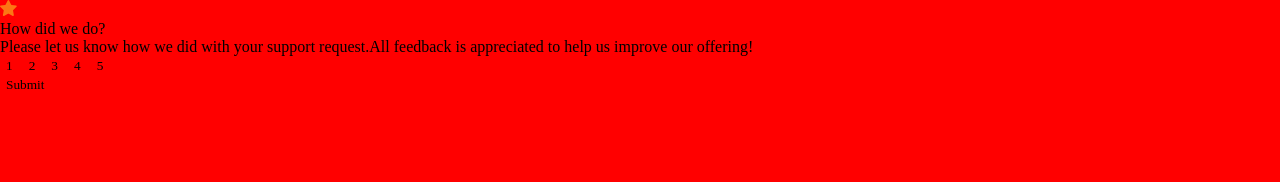
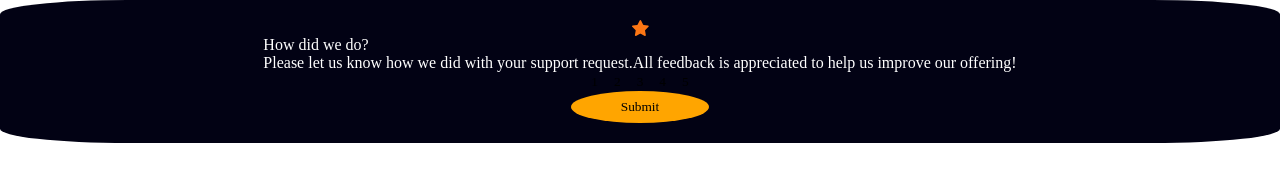
Before and after one commit to CallesJordi/202304-w2ch1-jordi-calles, a website: page app/index.html in a window 1280 px wide. Drawn offline with nearby package versions, Linux system fonts and the light colour scheme; files that its build step writes are made by us from their sources.

Commit message:
Add section styles and button styles

```diff
--- /dev/null
+++ b/src/sass/core/_buttons.scss
@@ -0,0 +1,7 @@
+.main-section {
+  &__submit-button {
+    border-radius: 50%;
+    padding: 8px 50px;
+    background-color: orange;
+  }
+}
--- a/src/sass/core/_resets.scss
+++ b/src/sass/core/_resets.scss
@@ -12,7 +12,6 @@ h4,
 h5,
 h6 {
   margin: 0;
-  background-color: red;
 }
 
 ul {
--- /dev/null
+++ b/src/sass/core/_sections.scss
@@ -0,0 +1,9 @@
+.main-section {
+  display: flex;
+  align-items: center;
+  flex-direction: column;
+  padding: 20px;
+  background-color: rgb(2, 2, 20);
+  color: #fff;
+  border-radius: 10%;
+}
--- a/src/sass/styles.scss
+++ b/src/sass/styles.scss
@@ -1 +1,3 @@
 @import "core/resets";
+@import "core/buttons";
+@import "core/sections";
```
